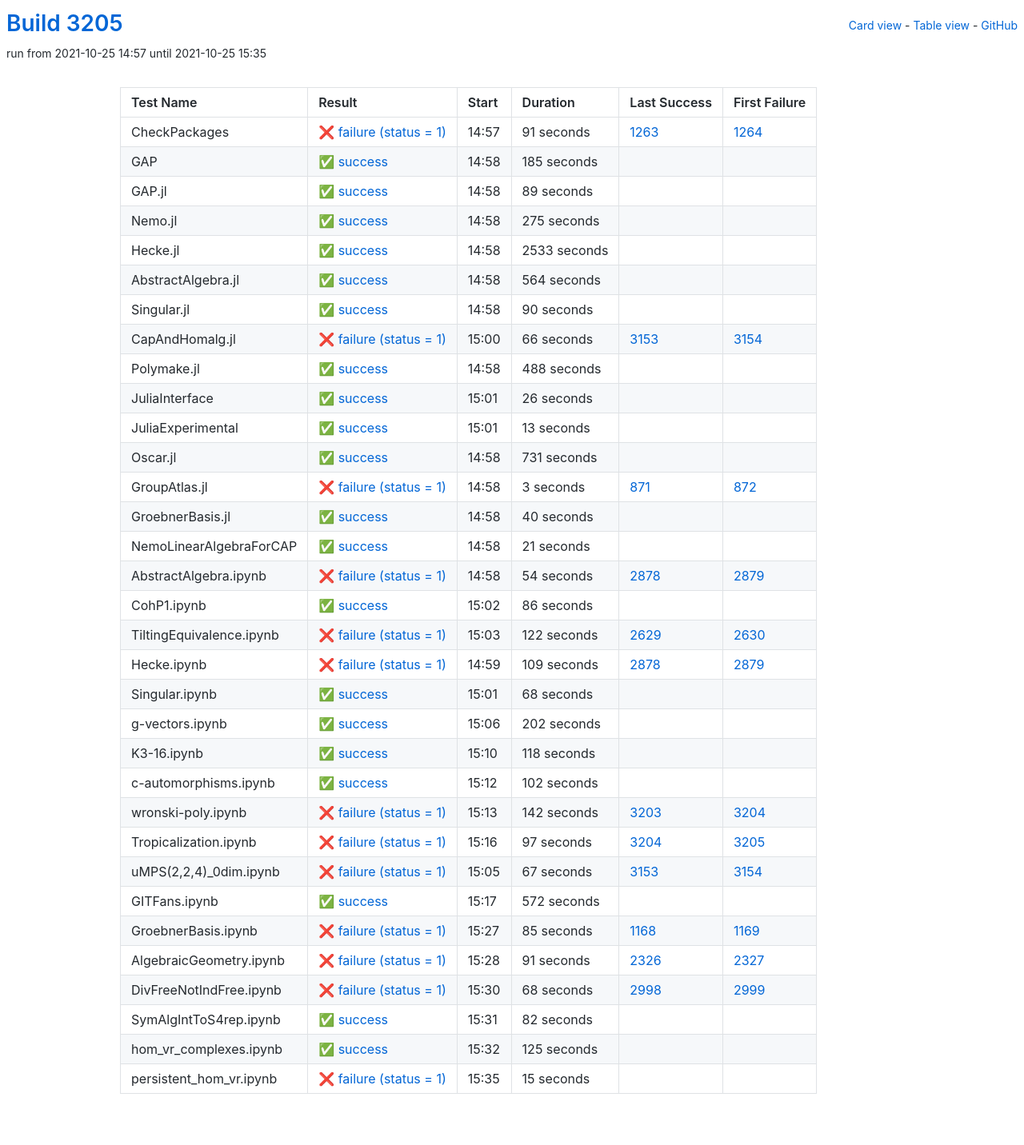
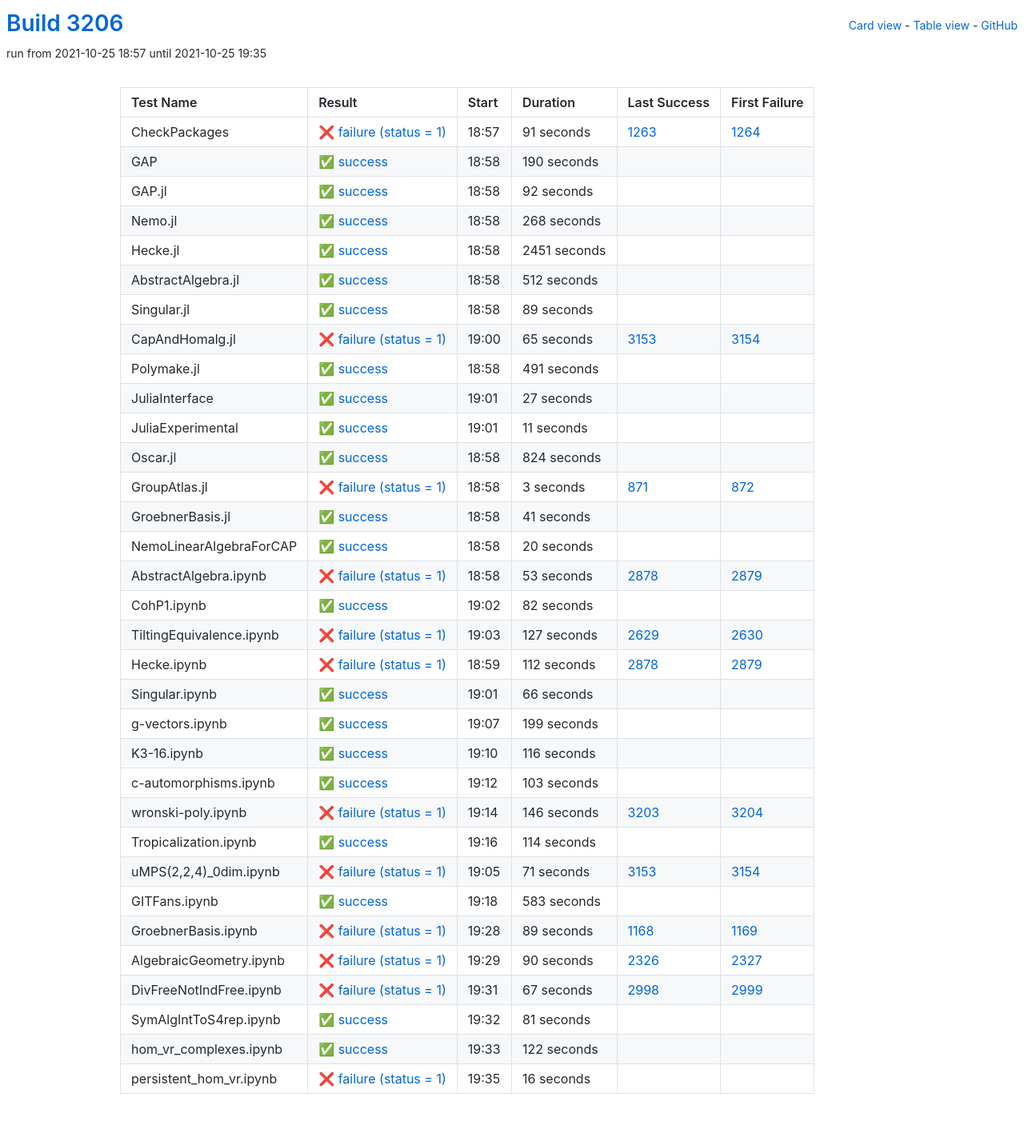
Before and after one commit to oscar-system/oscar-ci-status-stable, a Jekyll site: the page built from table.html, in a window 1280 px wide. Shown: the whole page at 80% size. Built offline with Jekyll 4.4.1, drawn with Linux system fonts in a browser that asks for light colours.

Commit message:
Build #3206

```diff
--- a/_data/ci.yml
+++ b/_data/ci.yml
@@ -1,6 +1,6 @@
 ---
-build: 3205
-build_url: https://oscarci.mathematik.uni-kl.de/job/oscar-stable/3205/
+build: 3206
+build_url: https://oscarci.mathematik.uni-kl.de/job/oscar-stable/3206/
 job: oscar-stable
 organization: oscar-system
 repo: oscar-ci-status-stable
@@ -8,8 +8,8 @@ repourl: https://github.com/oscar-system/oscar-ci-status-stable
 tests:
 - name: CheckPackages
   id: checkpackages
-  log: https://oscarci.mathematik.uni-kl.de/job/oscar-stable/3205/artifact/logs/build-3205/CheckPackages.log
-  start: 2021-10-25 14:57
+  log: https://oscarci.mathematik.uni-kl.de/job/oscar-stable/3206/artifact/logs/build-3206/CheckPackages.log
+  start: 2021-10-25 18:57
   success: false
   exitcode: 1
   status: failure
@@ -20,20 +20,68 @@ tests:
   first_failure_url: https://oscarci.mathematik.uni-kl.de/job/oscar-stable/1264/
 - name: GAP
   id: gap
-  log: https://oscarci.mathematik.uni-kl.de/job/oscar-stable/3205/artifact/logs/build-3205/GAP.log
-  start: 2021-10-25 14:58
+  log: https://oscarci.mathematik.uni-kl.de/job/oscar-stable/3206/artifact/logs/build-3206/GAP.log
+  start: 2021-10-25 18:58
   success: true
   exitcode: 0
   status: success
-  duration: 185
+  duration: 190
   last_success: false
   last_success_url:
   first_failure: false
   first_failure_url:
 - name: GAP.jl
   id: gap-jl
-  log: https://oscarci.mathematik.uni-kl.de/job/oscar-stable/3205/artifact/logs/build-3205/GAP.jl.log
-  start: 2021-10-25 14:58
+  log: https://oscarci.mathematik.uni-kl.de/job/oscar-stable/3206/artifact/logs/build-3206/GAP.jl.log
+  start: 2021-10-25 18:58
+  success: true
+  exitcode: 0
+  status: success
+  duration: 92
+  last_success: false
+  last_success_url:
+  first_failure: false
+  first_failure_url:
+- name: Nemo.jl
+  id: nemo-jl
+  log: https://oscarci.mathematik.uni-kl.de/job/oscar-stable/3206/artifact/logs/build-3206/Nemo.jl.log
+  start: 2021-10-25 18:58
+  success: true
+  exitcode: 0
+  status: success
+  duration: 268
+  last_success: false
+  last_success_url:
+  first_failure: false
+  first_failure_url:
+- name: Hecke.jl
+  id: hecke-jl
+  log: https://oscarci.mathematik.uni-kl.de/job/oscar-stable/3206/artifact/logs/build-3206/Hecke.jl.log
+  start: 2021-10-25 18:58
+  success: true
+  exitcode: 0
+  status: success
+  duration: 2451
+  last_success: false
+  last_success_url:
+  first_failure: false
+  first_failure_url:
+- name: AbstractAlgebra.jl
+  id: abstractalgebra-jl
+  log: https://oscarci.mathematik.uni-kl.de/job/oscar-stable/3206/artifact/logs/build-3206/AbstractAlgebra.jl.log
+  start: 2021-10-25 18:58
+  success: true
+  exitcode: 0
+  status: success
+  duration: 512
+  last_success: false
+  last_success_url:
+  first_failure: false
+  first_failure_url:
+- name: Singular.jl
+  id: singular-jl
+  log: https://oscarci.mathematik.uni-kl.de/job/oscar-stable/3206/artifact/logs/build-3206/Singular.jl.log
+  start: 2021-10-25 18:58
   success: true
   exitcode: 0
   status: success
@@ -42,118 +90,70 @@ tests:
   last_success_url:
   first_failure: false
   first_failure_url:
-- name: Nemo.jl
-  id: nemo-jl
-  log: https://oscarci.mathematik.uni-kl.de/job/oscar-stable/3205/artifact/logs/build-3205/Nemo.jl.log
-  start: 2021-10-25 14:58
-  success: true
-  exitcode: 0
-  status: success
-  duration: 275
-  last_success: false
-  last_success_url:
-  first_failure: false
-  first_failure_url:
-- name: Hecke.jl
-  id: hecke-jl
-  log: https://oscarci.mathematik.uni-kl.de/job/oscar-stable/3205/artifact/logs/build-3205/Hecke.jl.log
-  start: 2021-10-25 14:58
-  success: true
-  exitcode: 0
-  status: success
-  duration: 2533
-  last_success: false
-  last_success_url:
-  first_failure: false
-  first_failure_url:
-- name: AbstractAlgebra.jl
-  id: abstractalgebra-jl
-  log: https://oscarci.mathematik.uni-kl.de/job/oscar-stable/3205/artifact/logs/build-3205/AbstractAlgebra.jl.log
-  start: 2021-10-25 14:58
-  success: true
-  exitcode: 0
-  status: success
-  duration: 564
-  last_success: false
-  last_success_url:
-  first_failure: false
-  first_failure_url:
-- name: Singular.jl
-  id: singular-jl
-  log: https://oscarci.mathematik.uni-kl.de/job/oscar-stable/3205/artifact/logs/build-3205/Singular.jl.log
-  start: 2021-10-25 14:58
-  success: true
-  exitcode: 0
-  status: success
-  duration: 90
-  last_success: false
-  last_success_url:
-  first_failure: false
-  first_failure_url:
 - name: CapAndHomalg.jl
   id: capandhomalg-jl
-  log: https://oscarci.mathematik.uni-kl.de/job/oscar-stable/3205/artifact/logs/build-3205/CapAndHomalg.jl.log
-  start: 2021-10-25 15:00
+  log: https://oscarci.mathematik.uni-kl.de/job/oscar-stable/3206/artifact/logs/build-3206/CapAndHomalg.jl.log
+  start: 2021-10-25 19:00
   success: false
   exitcode: 1
   status: failure
-  duration: 66
+  duration: 65
   last_success: 3153
   last_success_url: https://oscarci.mathematik.uni-kl.de/job/oscar-stable/3153/
   first_failure: 3154
   first_failure_url: https://oscarci.mathematik.uni-kl.de/job/oscar-stable/3154/
 - name: Polymake.jl
   id: polymake-jl
-  log: https://oscarci.mathematik.uni-kl.de/job/oscar-stable/3205/artifact/logs/build-3205/Polymake.jl.log
-  start: 2021-10-25 14:58
+  log: https://oscarci.mathematik.uni-kl.de/job/oscar-stable/3206/artifact/logs/build-3206/Polymake.jl.log
+  start: 2021-10-25 18:58
   success: true
   exitcode: 0
   status: success
-  duration: 488
+  duration: 491
   last_success: false
   last_success_url:
   first_failure: false
   first_failure_url:
 - name: JuliaInterface
   id: juliainterface
-  log: https://oscarci.mathematik.uni-kl.de/job/oscar-stable/3205/artifact/logs/build-3205/JuliaInterface.log
-  start: 2021-10-25 15:01
+  log: https://oscarci.mathematik.uni-kl.de/job/oscar-stable/3206/artifact/logs/build-3206/JuliaInterface.log
+  start: 2021-10-25 19:01
   success: true
   exitcode: 0
   status: success
-  duration: 26
+  duration: 27
   last_success: false
   last_success_url:
   first_failure: false
   first_failure_url:
 - name: JuliaExperimental
   id: juliaexperimental
-  log: https://oscarci.mathematik.uni-kl.de/job/oscar-stable/3205/artifact/logs/build-3205/JuliaExperimental.log
-  start: 2021-10-25 15:01
+  log: https://oscarci.mathematik.uni-kl.de/job/oscar-stable/3206/artifact/logs/build-3206/JuliaExperimental.log
+  start: 2021-10-25 19:01
   success: true
   exitcode: 0
   status: success
-  duration: 13
+  duration: 11
   last_success: false
   last_success_url:
   first_failure: false
   first_failure_url:
 - name: Oscar.jl
   id: oscar-jl
-  log: https://oscarci.mathematik.uni-kl.de/job/oscar-stable/3205/artifact/logs/build-3205/Oscar.jl.log
-  start: 2021-10-25 14:58
+  log: https://oscarci.mathematik.uni-kl.de/job/oscar-stable/3206/artifact/logs/build-3206/Oscar.jl.log
+  start: 2021-10-25 18:58
   success: true
   exitcode: 0
   status: success
-  duration: 731
+  duration: 824
   last_success: false
   last_success_url:
   first_failure: false
   first_failure_url:
 - name: GroupAtlas.jl
   id: groupatlas-jl
-  log: https://oscarci.mathematik.uni-kl.de/job/oscar-stable/3205/artifact/logs/build-3205/GroupAtlas.jl.log
-  start: 2021-10-25 14:58
+  log: https://oscarci.mathematik.uni-kl.de/job/oscar-stable/3206/artifact/logs/build-3206/GroupAtlas.jl.log
+  start: 2021-10-25 18:58
   success: false
   exitcode: 1
   status: failure
@@ -164,212 +164,44 @@ tests:
   first_failure_url: https://oscarci.mathematik.uni-kl.de/job/oscar-stable/872/
 - name: GroebnerBasis.jl
   id: groebnerbasis-jl
-  log: https://oscarci.mathematik.uni-kl.de/job/oscar-stable/3205/artifact/logs/build-3205/GroebnerBasis.jl.log
-  start: 2021-10-25 14:58
+  log: https://oscarci.mathematik.uni-kl.de/job/oscar-stable/3206/artifact/logs/build-3206/GroebnerBasis.jl.log
+  start: 2021-10-25 18:58
   success: true
   exitcode: 0
   status: success
-  duration: 40
+  duration: 41
   last_success: false
   last_success_url:
   first_failure: false
   first_failure_url:
 - name: NemoLinearAlgebraForCAP
   id: nemolinearalgebraforcap
-  log: https://oscarci.mathematik.uni-kl.de/job/oscar-stable/3205/artifact/logs/build-3205/NemoLinearAlgebraForCAP.log
-  start: 2021-10-25 14:58
+  log: https://oscarci.mathematik.uni-kl.de/job/oscar-stable/3206/artifact/logs/build-3206/NemoLinearAlgebraForCAP.log
+  start: 2021-10-25 18:58
   success: true
   exitcode: 0
   status: success
-  duration: 21
+  duration: 20
   last_success: false
   last_success_url:
   first_failure: false
   first_failure_url:
 - name: AbstractAlgebra.ipynb
   id: abstractalgebra-ipynb
-  log: https://oscarci.mathematik.uni-kl.de/job/oscar-stable/3205/artifact/logs/build-3205/AbstractAlgebra.ipynb.log
-  start: 2021-10-25 14:58
+  log: https://oscarci.mathematik.uni-kl.de/job/oscar-stable/3206/artifact/logs/build-3206/AbstractAlgebra.ipynb.log
+  start: 2021-10-25 18:58
   success: false
   exitcode: 1
   status: failure
-  duration: 54
+  duration: 53
   last_success: 2878
   last_success_url: https://oscarci.mathematik.uni-kl.de/job/oscar-stable/2878/
   first_failure: 2879
   first_failure_url: https://oscarci.mathematik.uni-kl.de/job/oscar-stable/2879/
 - name: CohP1.ipynb
   id: cohp1-ipynb
-  log: https://oscarci.mathematik.uni-kl.de/job/oscar-stable/3205/artifact/logs/build-3205/CohP1.ipynb.log
-  start: 2021-10-25 15:02
-  success: true
-  exitcode: 0
-  status: success
-  duration: 86
-  last_success: false
-  last_success_url:
-  first_failure: false
-  first_failure_url:
-- name: TiltingEquivalence.ipynb
-  id: tiltingequivalence-ipynb
-  log: https://oscarci.mathematik.uni-kl.de/job/oscar-stable/3205/artifact/logs/build-3205/TiltingEquivalence.ipynb.log
-  start: 2021-10-25 15:03
-  success: false
-  exitcode: 1
-  status: failure
-  duration: 122
-  last_success: 2629
-  last_success_url: https://oscarci.mathematik.uni-kl.de/job/oscar-stable/2629/
-  first_failure: 2630
-  first_failure_url: https://oscarci.mathematik.uni-kl.de/job/oscar-stable/2630/
-- name: Hecke.ipynb
-  id: hecke-ipynb
-  log: https://oscarci.mathematik.uni-kl.de/job/oscar-stable/3205/artifact/logs/build-3205/Hecke.ipynb.log
-  start: 2021-10-25 14:59
-  success: false
-  exitcode: 1
-  status: failure
-  duration: 109
-  last_success: 2878
-  last_success_url: https://oscarci.mathematik.uni-kl.de/job/oscar-stable/2878/
-  first_failure: 2879
-  first_failure_url: https://oscarci.mathematik.uni-kl.de/job/oscar-stable/2879/
-- name: Singular.ipynb
-  id: singular-ipynb
-  log: https://oscarci.mathematik.uni-kl.de/job/oscar-stable/3205/artifact/logs/build-3205/Singular.ipynb.log
-  start: 2021-10-25 15:01
-  success: true
-  exitcode: 0
-  status: success
-  duration: 68
-  last_success: false
-  last_success_url:
-  first_failure: false
-  first_failure_url:
-- name: g-vectors.ipynb
-  id: g-vectors-ipynb
-  log: https://oscarci.mathematik.uni-kl.de/job/oscar-stable/3205/artifact/logs/build-3205/g-vectors.ipynb.log
-  start: 2021-10-25 15:06
-  success: true
-  exitcode: 0
-  status: success
-  duration: 202
-  last_success: false
-  last_success_url:
-  first_failure: false
-  first_failure_url:
-- name: K3-16.ipynb
-  id: k3-16-ipynb
-  log: https://oscarci.mathematik.uni-kl.de/job/oscar-stable/3205/artifact/logs/build-3205/K3-16.ipynb.log
-  start: 2021-10-25 15:10
-  success: true
-  exitcode: 0
-  status: success
-  duration: 118
-  last_success: false
-  last_success_url:
-  first_failure: false
-  first_failure_url:
-- name: c-automorphisms.ipynb
-  id: c-automorphisms-ipynb
-  log: https://oscarci.mathematik.uni-kl.de/job/oscar-stable/3205/artifact/logs/build-3205/c-automorphisms.ipynb.log
-  start: 2021-10-25 15:12
-  success: true
-  exitcode: 0
-  status: success
-  duration: 102
-  last_success: false
-  last_success_url:
-  first_failure: false
-  first_failure_url:
-- name: wronski-poly.ipynb
-  id: wronski-poly-ipynb
-  log: https://oscarci.mathematik.uni-kl.de/job/oscar-stable/3205/artifact/logs/build-3205/wronski-poly.ipynb.log
-  start: 2021-10-25 15:13
-  success: false
-  exitcode: 1
-  status: failure
-  duration: 142
-  last_success: 3203
-  last_success_url: https://oscarci.mathematik.uni-kl.de/job/oscar-stable/3203/
-  first_failure: 3204
-  first_failure_url: https://oscarci.mathematik.uni-kl.de/job/oscar-stable/3204/
-- name: Tropicalization.ipynb
-  id: tropicalization-ipynb
-  log: https://oscarci.mathematik.uni-kl.de/job/oscar-stable/3205/artifact/logs/build-3205/Tropicalization.ipynb.log
-  start: 2021-10-25 15:16
-  success: false
-  exitcode: 1
-  status: failure
-  duration: 97
-  last_success: 3204
-  last_success_url: https://oscarci.mathematik.uni-kl.de/job/oscar-stable/3204/
-  first_failure: 3205
-  first_failure_url: https://oscarci.mathematik.uni-kl.de/job/oscar-stable/3205/
-- name: uMPS(2,2,4)_0dim.ipynb
-  id: umps-2-2-4-0dim-ipynb
-  log: https://oscarci.mathematik.uni-kl.de/job/oscar-stable/3205/artifact/logs/build-3205/uMPS-2-2-4-_0dim.ipynb.log
-  start: 2021-10-25 15:05
-  success: false
-  exitcode: 1
-  status: failure
-  duration: 67
-  last_success: 3153
-  last_success_url: https://oscarci.mathematik.uni-kl.de/job/oscar-stable/3153/
-  first_failure: 3154
-  first_failure_url: https://oscarci.mathematik.uni-kl.de/job/oscar-stable/3154/
-- name: GITFans.ipynb
-  id: gitfans-ipynb
-  log: https://oscarci.mathematik.uni-kl.de/job/oscar-stable/3205/artifact/logs/build-3205/GITFans.ipynb.log
-  start: 2021-10-25 15:17
-  success: true
-  exitcode: 0
-  status: success
-  duration: 572
-  last_success: false
-  last_success_url:
-  first_failure: false
-  first_failure_url:
-- name: GroebnerBasis.ipynb
-  id: groebnerbasis-ipynb
-  log: https://oscarci.mathematik.uni-kl.de/job/oscar-stable/3205/artifact/logs/build-3205/GroebnerBasis.ipynb.log
-  start: 2021-10-25 15:27
-  success: false
-  exitcode: 1
-  status: failure
-  duration: 85
-  last_success: 1168
-  last_success_url: https://oscarci.mathematik.uni-kl.de/job/oscar-stable/1168/
-  first_failure: 1169
-  first_failure_url: https://oscarci.mathematik.uni-kl.de/job/oscar-stable/1169/
-- name: AlgebraicGeometry.ipynb
-  id: algebraicgeometry-ipynb
-  log: https://oscarci.mathematik.uni-kl.de/job/oscar-stable/3205/artifact/logs/build-3205/AlgebraicGeometry.ipynb.log
-  start: 2021-10-25 15:28
-  success: false
-  exitcode: 1
-  status: failure
-  duration: 91
-  last_success: 2326
-  last_success_url: https://oscarci.mathematik.uni-kl.de/job/oscar-stable/2326/
-  first_failure: 2327
-  first_failure_url: https://oscarci.mathematik.uni-kl.de/job/oscar-stable/2327/
-- name: DivFreeNotIndFree.ipynb
-  id: divfreenotindfree-ipynb
-  log: https://oscarci.mathematik.uni-kl.de/job/oscar-stable/3205/artifact/logs/build-3205/DivFreeNotIndFree.ipynb.log
-  start: 2021-10-25 15:30
-  success: false
-  exitcode: 1
-  status: failure
-  duration: 68
-  last_success: 2998
-  last_success_url: https://oscarci.mathematik.uni-kl.de/job/oscar-stable/2998/
-  first_failure: 2999
-  first_failure_url: https://oscarci.mathematik.uni-kl.de/job/oscar-stable/2999/
-- name: SymAlgIntToS4rep.ipynb
-  id: symalginttos4rep-ipynb
-  log: https://oscarci.mathematik.uni-kl.de/job/oscar-stable/3205/artifact/logs/build-3205/SymAlgIntToS4rep.ipynb.log
-  start: 2021-10-25 15:31
+  log: https://oscarci.mathematik.uni-kl.de/job/oscar-stable/3206/artifact/logs/build-3206/CohP1.ipynb.log
+  start: 2021-10-25 19:02
   success: true
   exitcode: 0
   status: success
@@ -378,26 +210,194 @@ tests:
   last_success_url:
   first_failure: false
   first_failure_url:
-- name: hom_vr_complexes.ipynb
-  id: hom-vr-complexes-ipynb
-  log: https://oscarci.mathematik.uni-kl.de/job/oscar-stable/3205/artifact/logs/build-3205/hom_vr_complexes.ipynb.log
-  start: 2021-10-25 15:32
+- name: TiltingEquivalence.ipynb
+  id: tiltingequivalence-ipynb
+  log: https://oscarci.mathematik.uni-kl.de/job/oscar-stable/3206/artifact/logs/build-3206/TiltingEquivalence.ipynb.log
+  start: 2021-10-25 19:03
+  success: false
+  exitcode: 1
+  status: failure
+  duration: 127
+  last_success: 2629
+  last_success_url: https://oscarci.mathematik.uni-kl.de/job/oscar-stable/2629/
+  first_failure: 2630
+  first_failure_url: https://oscarci.mathematik.uni-kl.de/job/oscar-stable/2630/
+- name: Hecke.ipynb
+  id: hecke-ipynb
+  log: https://oscarci.mathematik.uni-kl.de/job/oscar-stable/3206/artifact/logs/build-3206/Hecke.ipynb.log
+  start: 2021-10-25 18:59
+  success: false
+  exitcode: 1
+  status: failure
+  duration: 112
+  last_success: 2878
+  last_success_url: https://oscarci.mathematik.uni-kl.de/job/oscar-stable/2878/
+  first_failure: 2879
+  first_failure_url: https://oscarci.mathematik.uni-kl.de/job/oscar-stable/2879/
+- name: Singular.ipynb
+  id: singular-ipynb
+  log: https://oscarci.mathematik.uni-kl.de/job/oscar-stable/3206/artifact/logs/build-3206/Singular.ipynb.log
+  start: 2021-10-25 19:01
   success: true
   exitcode: 0
   status: success
-  duration: 125
+  duration: 66
+  last_success: false
+  last_success_url:
+  first_failure: false
+  first_failure_url:
+- name: g-vectors.ipynb
+  id: g-vectors-ipynb
+  log: https://oscarci.mathematik.uni-kl.de/job/oscar-stable/3206/artifact/logs/build-3206/g-vectors.ipynb.log
+  start: 2021-10-25 19:07
+  success: true
+  exitcode: 0
+  status: success
+  duration: 199
+  last_success: false
+  last_success_url:
+  first_failure: false
+  first_failure_url:
+- name: K3-16.ipynb
+  id: k3-16-ipynb
+  log: https://oscarci.mathematik.uni-kl.de/job/oscar-stable/3206/artifact/logs/build-3206/K3-16.ipynb.log
+  start: 2021-10-25 19:10
+  success: true
+  exitcode: 0
+  status: success
+  duration: 116
+  last_success: false
+  last_success_url:
+  first_failure: false
+  first_failure_url:
+- name: c-automorphisms.ipynb
+  id: c-automorphisms-ipynb
+  log: https://oscarci.mathematik.uni-kl.de/job/oscar-stable/3206/artifact/logs/build-3206/c-automorphisms.ipynb.log
+  start: 2021-10-25 19:12
+  success: true
+  exitcode: 0
+  status: success
+  duration: 103
+  last_success: false
+  last_success_url:
+  first_failure: false
+  first_failure_url:
+- name: wronski-poly.ipynb
+  id: wronski-poly-ipynb
+  log: https://oscarci.mathematik.uni-kl.de/job/oscar-stable/3206/artifact/logs/build-3206/wronski-poly.ipynb.log
+  start: 2021-10-25 19:14
+  success: false
+  exitcode: 1
+  status: failure
+  duration: 146
+  last_success: 3203
+  last_success_url: https://oscarci.mathematik.uni-kl.de/job/oscar-stable/3203/
+  first_failure: 3204
+  first_failure_url: https://oscarci.mathematik.uni-kl.de/job/oscar-stable/3204/
+- name: Tropicalization.ipynb
+  id: tropicalization-ipynb
+  log: https://oscarci.mathematik.uni-kl.de/job/oscar-stable/3206/artifact/logs/build-3206/Tropicalization.ipynb.log
+  start: 2021-10-25 19:16
+  success: true
+  exitcode: 0
+  status: success
+  duration: 114
+  last_success: false
+  last_success_url:
+  first_failure: false
+  first_failure_url:
+- name: uMPS(2,2,4)_0dim.ipynb
+  id: umps-2-2-4-0dim-ipynb
+  log: https://oscarci.mathematik.uni-kl.de/job/oscar-stable/3206/artifact/logs/build-3206/uMPS-2-2-4-_0dim.ipynb.log
+  start: 2021-10-25 19:05
+  success: false
+  exitcode: 1
+  status: failure
+  duration: 71
+  last_success: 3153
+  last_success_url: https://oscarci.mathematik.uni-kl.de/job/oscar-stable/3153/
+  first_failure: 3154
+  first_failure_url: https://oscarci.mathematik.uni-kl.de/job/oscar-stable/3154/
+- name: GITFans.ipynb
+  id: gitfans-ipynb
+  log: https://oscarci.mathematik.uni-kl.de/job/oscar-stable/3206/artifact/logs/build-3206/GITFans.ipynb.log
+  start: 2021-10-25 19:18
+  success: true
+  exitcode: 0
+  status: success
+  duration: 583
+  last_success: false
+  last_success_url:
+  first_failure: false
+  first_failure_url:
+- name: GroebnerBasis.ipynb
+  id: groebnerbasis-ipynb
+  log: https://oscarci.mathematik.uni-kl.de/job/oscar-stable/3206/artifact/logs/build-3206/GroebnerBasis.ipynb.log
+  start: 2021-10-25 19:28
+  success: false
+  exitcode: 1
+  status: failure
+  duration: 89
+  last_success: 1168
+  last_success_url: https://oscarci.mathematik.uni-kl.de/job/oscar-stable/1168/
+  first_failure: 1169
+  first_failure_url: https://oscarci.mathematik.uni-kl.de/job/oscar-stable/1169/
+- name: AlgebraicGeometry.ipynb
+  id: algebraicgeometry-ipynb
+  log: https://oscarci.mathematik.uni-kl.de/job/oscar-stable/3206/artifact/logs/build-3206/AlgebraicGeometry.ipynb.log
+  start: 2021-10-25 19:29
+  success: false
+  exitcode: 1
+  status: failure
+  duration: 90
+  last_success: 2326
+  last_success_url: https://oscarci.mathematik.uni-kl.de/job/oscar-stable/2326/
+  first_failure: 2327
+  first_failure_url: https://oscarci.mathematik.uni-kl.de/job/oscar-stable/2327/
+- name: DivFreeNotIndFree.ipynb
+  id: divfreenotindfree-ipynb
+  log: https://oscarci.mathematik.uni-kl.de/job/oscar-stable/3206/artifact/logs/build-3206/DivFreeNotIndFree.ipynb.log
+  start: 2021-10-25 19:31
+  success: false
+  exitcode: 1
+  status: failure
+  duration: 67
+  last_success: 2998
+  last_success_url: https://oscarci.mathematik.uni-kl.de/job/oscar-stable/2998/
+  first_failure: 2999
+  first_failure_url: https://oscarci.mathematik.uni-kl.de/job/oscar-stable/2999/
+- name: SymAlgIntToS4rep.ipynb
+  id: symalginttos4rep-ipynb
+  log: https://oscarci.mathematik.uni-kl.de/job/oscar-stable/3206/artifact/logs/build-3206/SymAlgIntToS4rep.ipynb.log
+  start: 2021-10-25 19:32
+  success: true
+  exitcode: 0
+  status: success
+  duration: 81
+  last_success: false
+  last_success_url:
+  first_failure: false
+  first_failure_url:
+- name: hom_vr_complexes.ipynb
+  id: hom-vr-complexes-ipynb
+  log: https://oscarci.mathematik.uni-kl.de/job/oscar-stable/3206/artifact/logs/build-3206/hom_vr_complexes.ipynb.log
+  start: 2021-10-25 19:33
+  success: true
+  exitcode: 0
+  status: success
+  duration: 122
   last_success: false
   last_success_url:
   first_failure: false
   first_failure_url:
 - name: persistent_hom_vr.ipynb
   id: persistent-hom-vr-ipynb
-  log: https://oscarci.mathematik.uni-kl.de/job/oscar-stable/3205/artifact/logs/build-3205/persistent_hom_vr.ipynb.log
-  start: 2021-10-25 15:35
+  log: https://oscarci.mathematik.uni-kl.de/job/oscar-stable/3206/artifact/logs/build-3206/persistent_hom_vr.ipynb.log
+  start: 2021-10-25 19:35
   success: false
   exitcode: 1
   status: failure
-  duration: 15
+  duration: 16
   last_success: false
   last_success_url:
   first_failure: false
```
Also changed, not shown: README.md.
